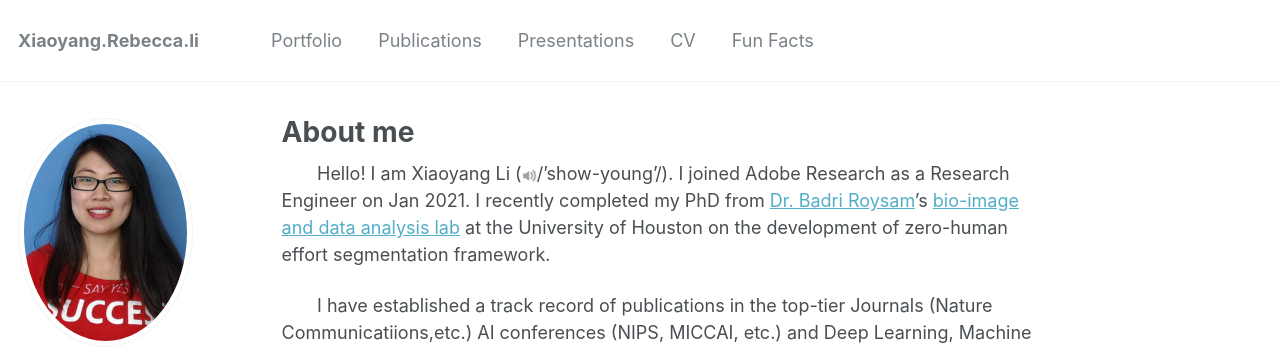
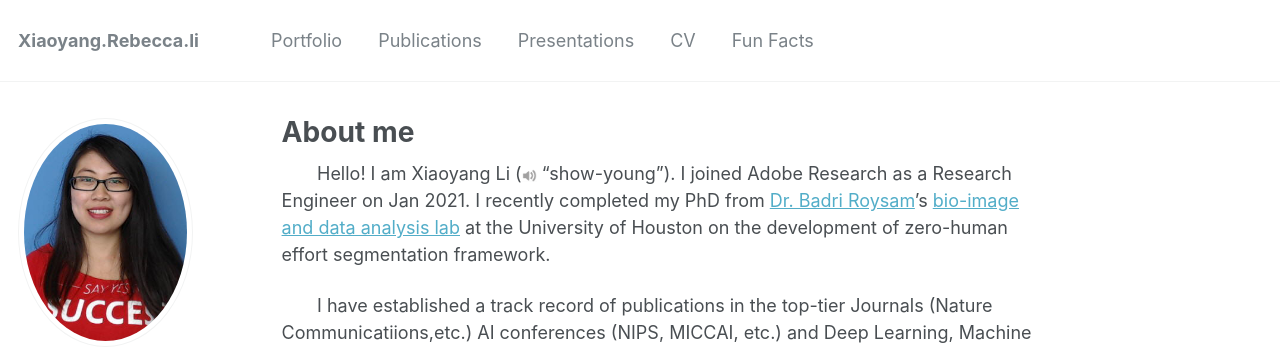
Before and after one commit to Xiaoyang-Rebecca/xiaoyang-rebecca.github.io, a Jekyll site: the page built from _pages/about.md, in a window 1280 px wide and 1002 px high. Shown: the top 350 px of the window. Built offline with Jekyll 4.4.1, drawn with Linux system fonts in a browser that asks for light colours; some web fonts are replaced.

Commit message:
Update about.md

```diff
--- a/_pages/about.md
+++ b/_pages/about.md
@@ -21,7 +21,7 @@
 
 ###  &nbsp; -->
 
-&nbsp;&nbsp;&nbsp;&nbsp;&nbsp;&nbsp; Hello! I am Xiaoyang Li ([<img src="./figures/audio.png"  width="15">](https://www.howtosay.co.in/pronounce/xiaoyang-in-english)/'show-young'/). I joined Adobe Research as a Research Engineer on Jan 2021. I recently completed my PhD from [Dr. Badri Roysam](http://www.ee.uh.edu/faculty/roysam)'s [bio-image and data analysis lab](https://github.com/RoysamLab?tab=repositories) at the University of Houston on the development of zero-human effort segmentation framework.
+&nbsp;&nbsp;&nbsp;&nbsp;&nbsp;&nbsp; Hello! I am Xiaoyang Li ([<img src="./figures/audio.png"  width="15">](https://www.howtosay.co.in/pronounce/xiaoyang-in-english) "show-young"). I joined Adobe Research as a Research Engineer on Jan 2021. I recently completed my PhD from [Dr. Badri Roysam](http://www.ee.uh.edu/faculty/roysam)'s [bio-image and data analysis lab](https://github.com/RoysamLab?tab=repositories) at the University of Houston on the development of zero-human effort segmentation framework.
 
 &nbsp;&nbsp;&nbsp;&nbsp;&nbsp;&nbsp; I have established a track record of publications in the top-tier Journals (Nature Communicatiions,etc.) AI conferences (NIPS, MICCAI, etc.) and Deep Learning, Machine Learning, and Computer Vision. And my diverse professional domain experiences cover medical image processing, self-driving car, and Oil & Gas.
 
```
